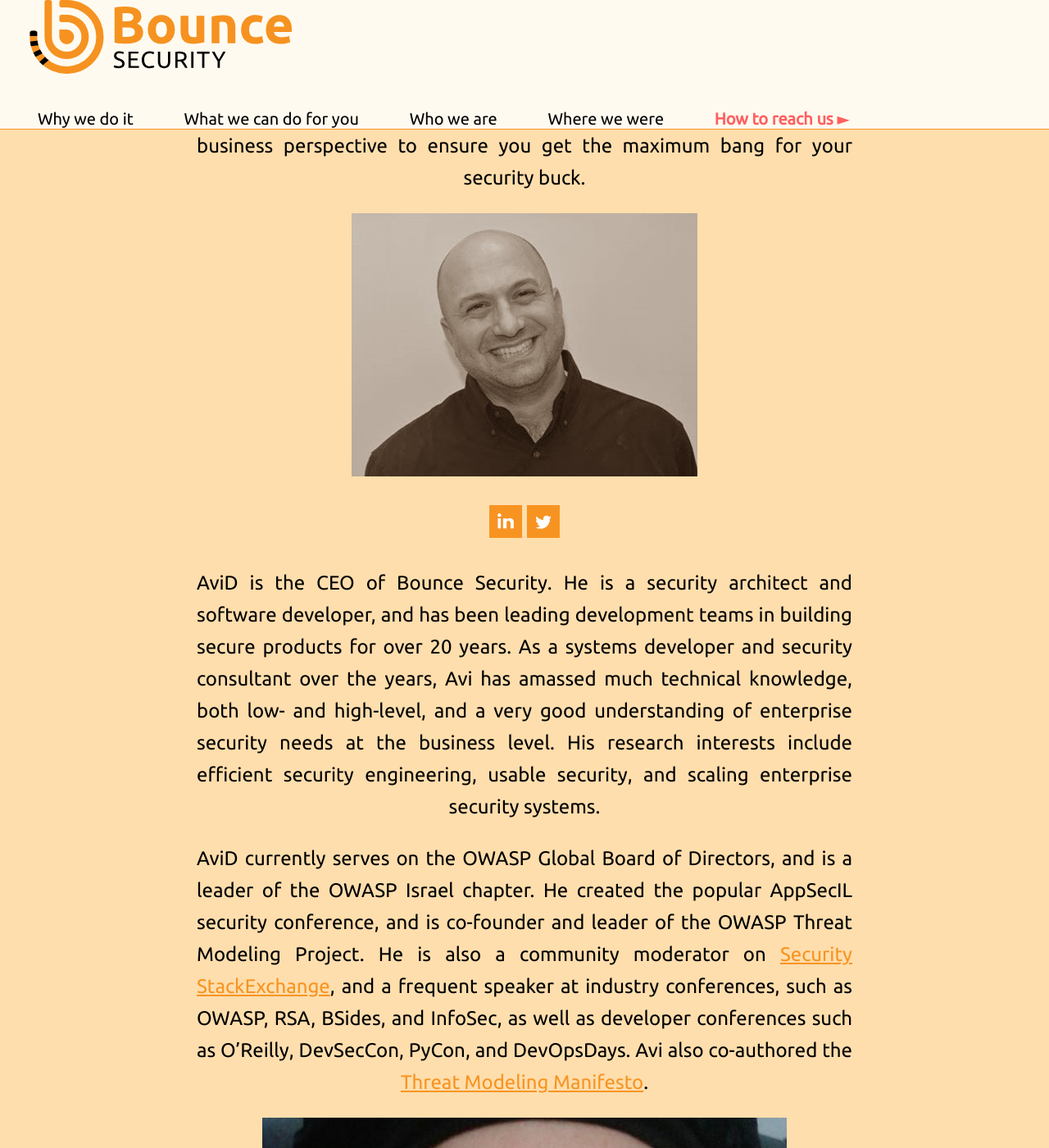
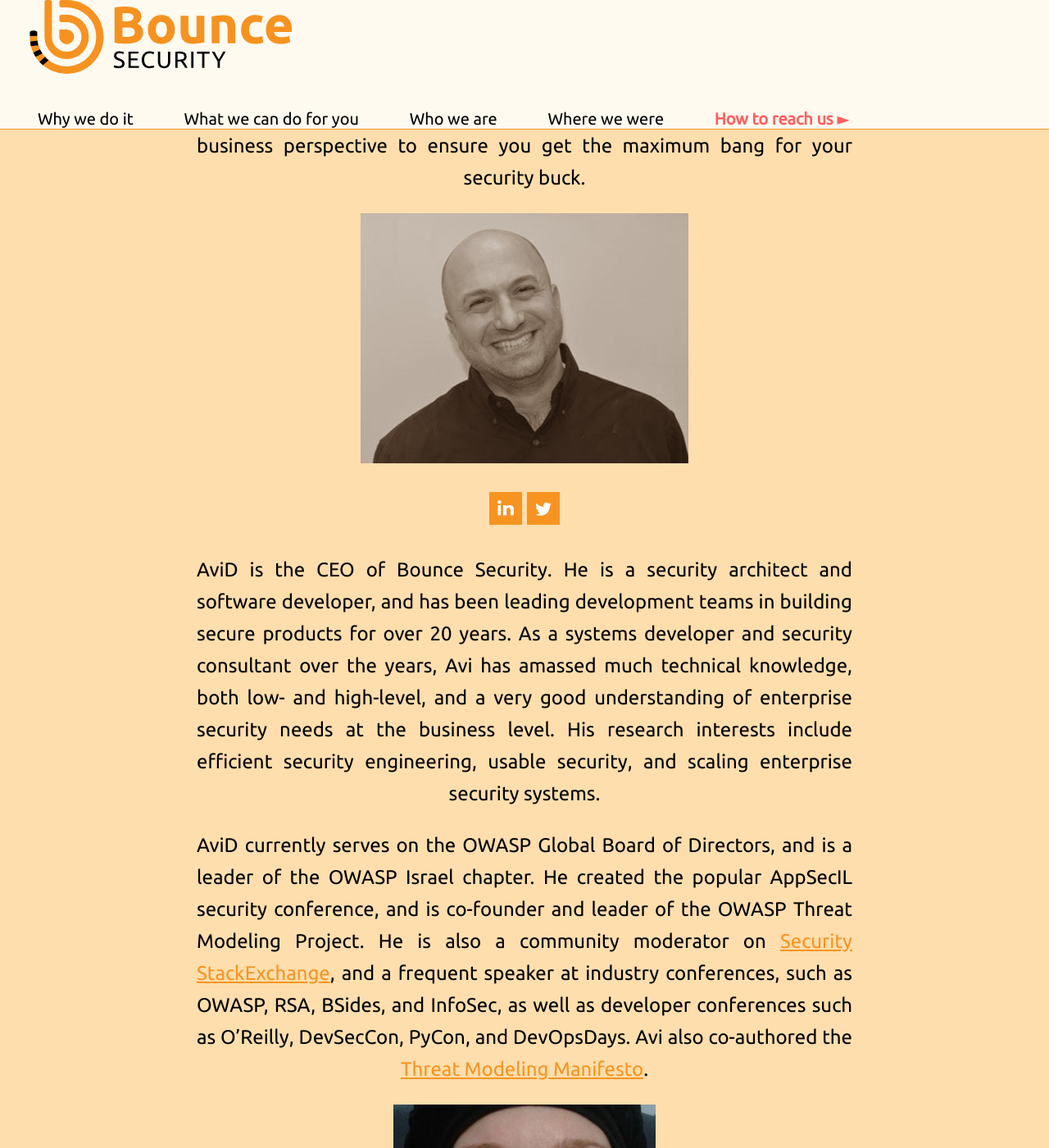
Before and after one commit to kamenskymic/bouncewebsite, a Jekyll site: the page built from index.md, in a window 1280 px wide and 1400 px high, scrolled down 2043 px. Shown: the whole window at 82% size. Built offline with Jekyll 4.4.1, drawn with Linux system fonts in a browser that asks for light colours.

Commit message:
Making profile images responsive (final)

```diff
--- a/assets/css/style.scss
+++ b/assets/css/style.scss
@@ -284,14 +284,11 @@ section {
 }
 
 img.profile {
-	//width: 100%;
-	max-width: 100%;
+	width: 100%;
+	max-width: 400px;
 	height: auto;
+	max-height: 320px;
 	object-fit: contain;
-
-	//width: 420px;
-	//height: 320px;
-	//object-fit: cover;
 }
 
 .social {
```
